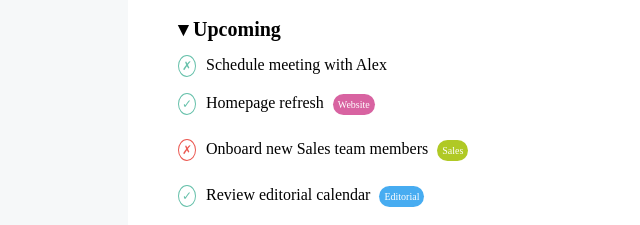
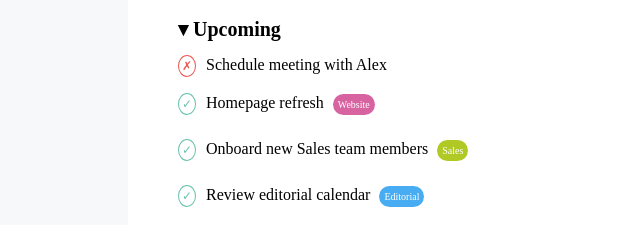
Before and after one commit to davidechon/html-css-toboolist, a plain HTML site: page index.html in a window 1280 px wide. Shown: the part 586-811 px from the top of the page, 0-640 px from the left. Drawn offline with Linux system fonts and the light colour scheme.

Commit message:
corretto index

```diff
--- a/index.html
+++ b/index.html
@@ -38,9 +38,9 @@
         <div class="task">
             <ul>
                 <span class="title-task">&#9662; Upcoming</span>
-                <li> <span class="bullet check">&cross;</span>Schedule meeting with Alex</li>
+                <li> <span class="bullet cross">&cross;</span>Schedule meeting with Alex</li>
                 <li> <span class="bullet check">&check;</span>Homepage refresh <span class="category website">Website</span></li>
-                <li> <span class="bullet cross">&cross;</span>Onboard new Sales team members <span class="category sales">Sales</span></li>
+                <li> <span class="bullet check">&check;</span>Onboard new Sales team members <span class="category sales">Sales</span></li>
                 <li> <span class="bullet check">&check;</span>Review editorial calendar <span class="category editorial">Editorial</span></li>
             </ul>
         </div>
```
